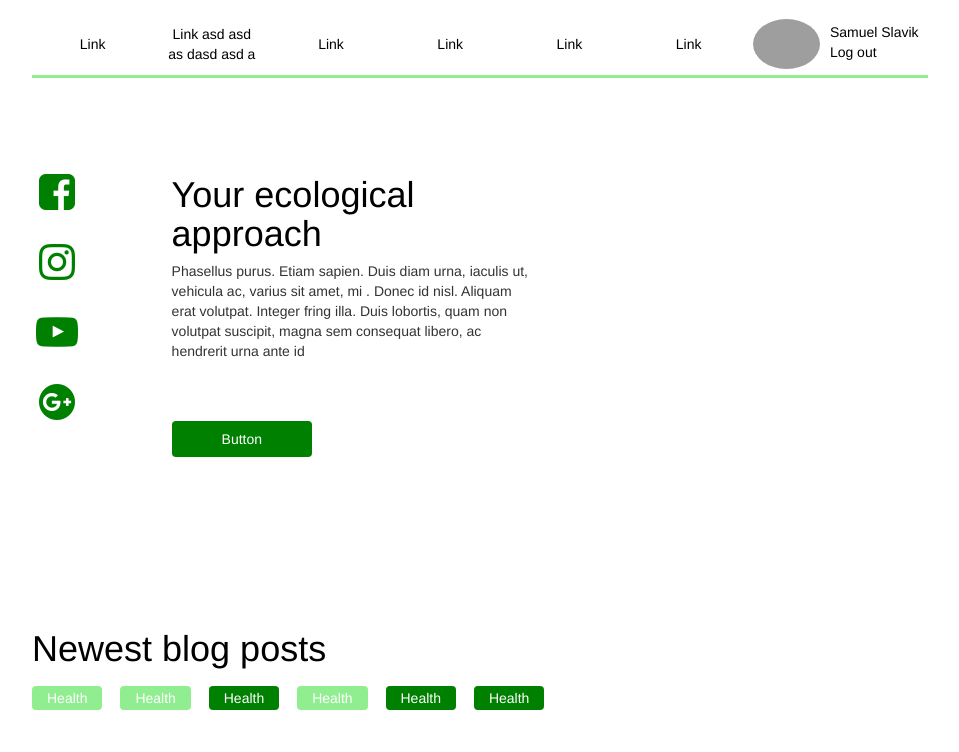
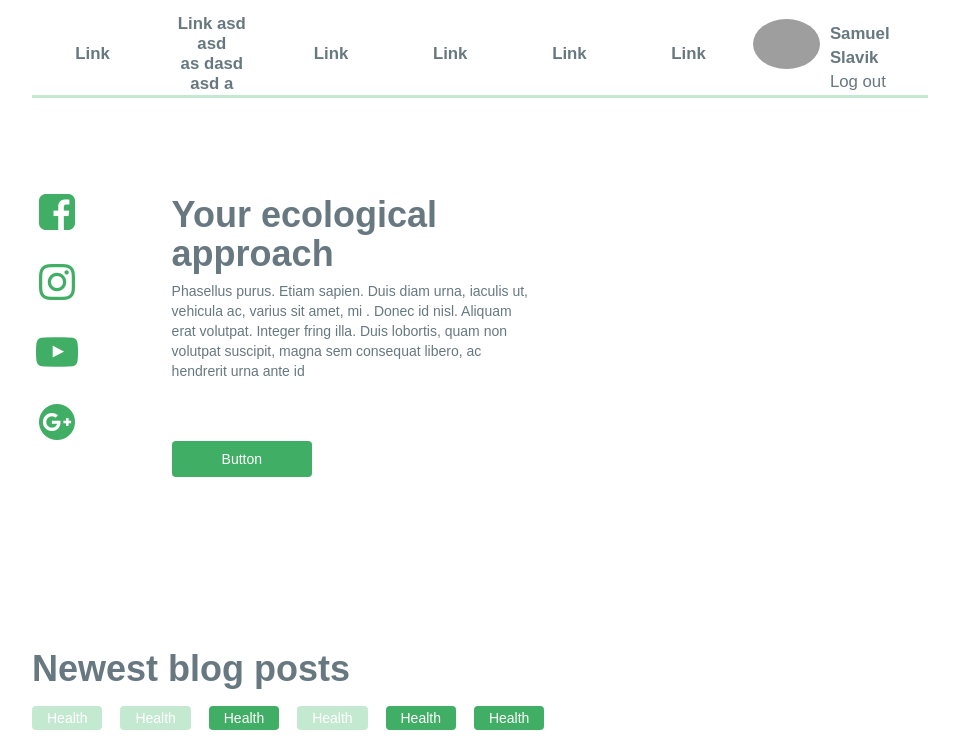
Before and after one commit to DoggeHill/v4_web, a PHP site: page / in a window 1280 px wide. Shown: the top 752 px of the page, without its empty margins (160-1119 px from the left). Run offline with PHP 8.4, Linux system fonts and the light colour scheme; some libraries are stand-ins or nearby versions; grey boxes are pictures that could not be loaded.

Commit message:
i am working

```diff
--- a/style.css
+++ b/style.css
@@ -9,10 +9,12 @@ Version: 1.0
 
 body {
   margin: 0;
+  color: #677880;
+  font-family: Arial, Helvetica, sans-serif;
 }
 
 h1 {
-  color: green;
+  color: #41AE65;
   margin: 0;
 }
 
@@ -28,12 +30,12 @@ h1 {
 
 a {
   text-decoration: none;
-  color: Black;
+  color: #677880;
 }
 
 a:hover {
   text-decoration: none;
-  color: green;
+  color: #41AE65;
 }
 
 .screenDisplay {
@@ -57,7 +59,7 @@ a:hover {
 .icon {
   width: 50px;
   height: 50px;
-  color: green;
+  color: #41AE65;
 }
 
 .iconsList {
@@ -111,7 +113,7 @@ a:hover {
   border-style: solid;
   border-width: 2px;
   border-radius: 4px;
-  border-color: lightgreen;
+  border-color: #C4E9D1;
   padding: 2%;
   margin-bottom: 5%;
 }
@@ -121,12 +123,17 @@ a:hover {
 }
 
 .headline {
-  color: Black;
+  color: #677880;
   padding: 2% 0% 2% 0%;
+  font-weight: bold;
+}
+
+.blogHeadline {
+  font-weight: bold;
 }
 
 .button {
-  background-color: green;
+  background-color: #41AE65;
   color: White;
   padding: 8px 50px 8px 50px;
   text-align: center;
@@ -135,7 +142,7 @@ a:hover {
 }
 
 .tag {
-  background-color: lightgreen;
+  background-color: #C4E9D1;
   color: White;
   padding: 2px 15px 2px 15px;
   text-align: center;
@@ -145,7 +152,7 @@ a:hover {
 }
 
 .activeTag {
-  background-color: green;
+  background-color: #41AE65;
 }
 
 .blogTagsList {
@@ -165,8 +172,8 @@ a:hover {
 
 .newsletterDiv {
   width: 100%;
-  background-color: lightgreen;
-  color: Black;
+  background-color: #C4E9D1;
+  color: #677880;
   margin-bottom: 8%;
 }
 
@@ -193,7 +200,7 @@ a:hover {
   border-style: solid;
   border-width: 2px;
   border-radius: 4px;
-  border-color: lightgreen;
+  border-color: #C4E9D1;
   padding: 2%;
   margin-bottom: 5%;
 }
@@ -228,7 +235,7 @@ a:hover {
 
 .blogPost .subBlogHeadline {
   margin-bottom: 1%;
-  font-size: 1.1em;
+  font-size: 1.2em;
 }
 
 .blogTagsList {
@@ -241,7 +248,7 @@ a:hover {
 }
 
 .category {
-  background-color: lightgreen;
+  background-color: #C4E9D1;
   padding: 2%;
   min-height: 450px;
   margin-right: 2% !important;
@@ -282,7 +289,7 @@ a:hover {
 footer {
   bottom: 0;
   position: relative;
-  background-color: green;
+  background-color: #41AE65;
   color: White;
   text-align: left;
   padding: 5% 25% 5% 25%;
@@ -294,7 +301,7 @@ footer {
   margin-top: 1%;
   margin-bottom: 5%;
   border-bottom-style: solid;
-  border-bottom-color: lightgreen;
+  border-bottom-color: #C4E9D1;
 }
 @media all and (max-width: 992px) {
   .navigation {
@@ -390,6 +397,8 @@ footer {
   transform: translateY(-50%);
   text-align: center;
   width: 100%;
+  font-weight: bold;
+  font-size: 1.2em;
 }
 @media all and (max-width: 992px) {
   .nav li a {
@@ -408,6 +417,10 @@ footer {
   transform: none !important;
   text-align: left !important;
   width: auto !important;
+}
+
+.logOut {
+  font-weight: normal !important;
 }
 
 .navbar-nav > li > a {
@@ -431,7 +444,7 @@ footer {
 }
 
 .navbar-toggle .icon-bar {
-  background-color: lightgreen;
+  background-color: #C4E9D1;
 }
 
 .navbar-header {
@@ -439,7 +452,7 @@ footer {
   width: 100%;
   margin: 0 !important;
   border-bottom-style: solid;
-  border-bottom-color: lightgreen;
+  border-bottom-color: #C4E9D1;
 }
 @media all and (max-width: 992px) {
   .navbar-header {
--- a/style/abstract/_variables.scss
+++ b/style/abstract/_variables.scss
@@ -1,10 +1,10 @@
 // COLORS
-$defaultColor: Black;
+$defaultColor: #677880;
 $white1: White;
 $white2: #F1F1F1;
 
-$green1: green;
-$green2: lightgreen;
+$green1: #41AE65;
+$green2: #C4E9D1;
 
 // FONTS
 
--- a/style/base/_base.scss
+++ b/style/base/_base.scss
@@ -6,6 +6,8 @@ html {
 }
 body {
     margin: 0;
+    color: $defaultColor;
+    font-family: Arial, Helvetica, sans-serif;
 }
 h1 {
     color: $green1;
--- a/style/components/_blogPostsDiv.scss
+++ b/style/components/_blogPostsDiv.scss
@@ -22,7 +22,7 @@
 }
 .blogPost .subBlogHeadline {
     margin-bottom: 1%;
-    font-size: 1.1em;
+    font-size: 1.2em;
 }
 .blogTagsList {
     width: 100%;
--- a/style/components/_headline.scss
+++ b/style/components/_headline.scss
@@ -1,4 +1,8 @@
 .headline {
     color: $defaultColor;
     padding: 2% 0% 2% 0%;
+    font-weight: bold;
 }
+.blogHeadline {
+    font-weight: bold;
+}
--- a/style/layout/_navigation.scss
+++ b/style/layout/_navigation.scss
@@ -77,6 +77,8 @@
     transform: translateY(-50%);
     text-align: center;
     width: 100%;
+    font-weight: bold;
+    font-size: 1.2em;
     @media all and (max-width: 992px){
         position: relative;
         transform: none;
@@ -91,6 +93,9 @@
     transform: none !important;
     text-align: left !important;
     width: auto !important;
+}
+.logOut {
+    font-weight: normal!important;
 }
 
 
```
Also changed, not shown: 1 other file.
